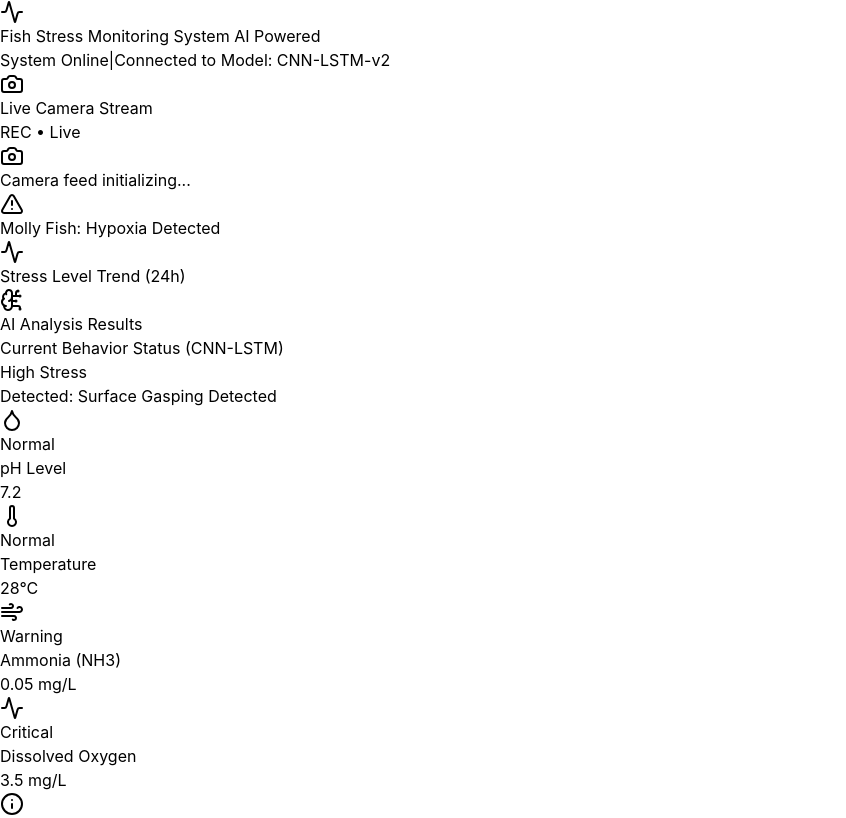
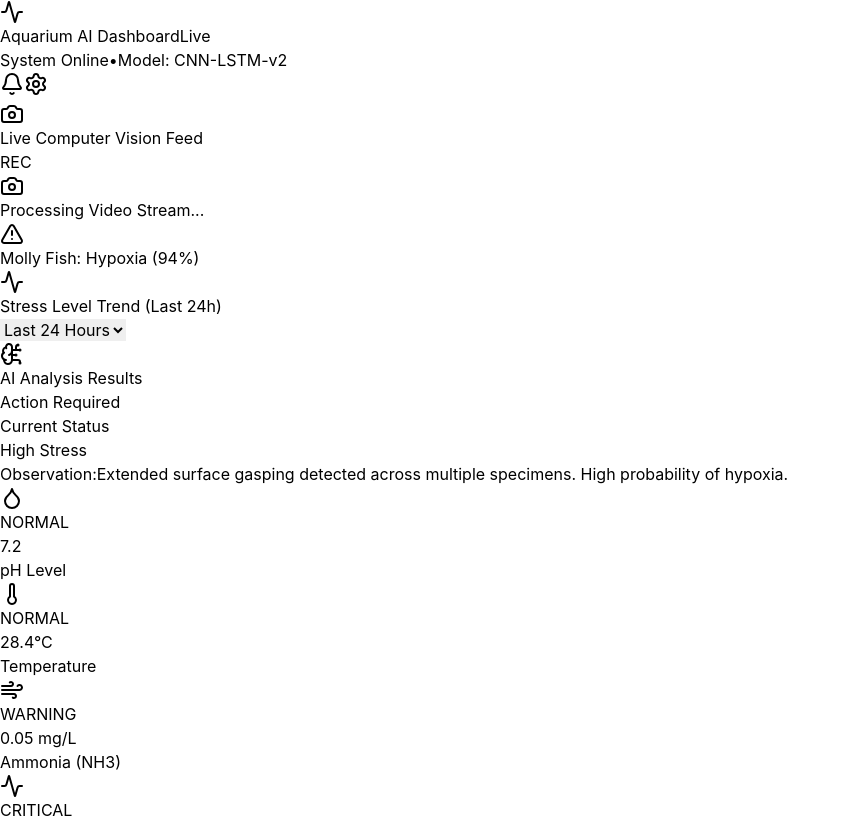
Before and after one commit to SavinduDilaksha/R26-IT-074, a React (Vite) app in the folder fish-dashboard/: page / in a window 1280 px wide. Shown: the top 818 px of the page, without its empty margins (0-846 px from the left). Built offline with nearby package versions, Linux system fonts and the light colour scheme.

Commit message:
feat: initialize aquarium AI dashboard with live video monitoring and stress analytics

```diff
--- a/fish-dashboard/src/App.jsx
+++ b/fish-dashboard/src/App.jsx
@@ -7,11 +7,13 @@ import {
   AlertTriangle,
   Camera,
   BrainCircuit,
-  Info
+  Info,
+  Settings,
+  Bell
 } from 'lucide-react';
 import {
-  LineChart,
-  Line,
+  AreaChart,
+  Area,
   XAxis,
   YAxis,
   CartesianGrid,
@@ -38,110 +40,161 @@ const alertLogs = [
 
 export default function App() {
   return (
-    <div className="min-h-screen bg-slate-950 text-slate-200 p-6 font-sans">
+    <div className="min-h-screen bg-[#020617] text-slate-200 p-4 sm:p-6 lg:p-8 font-sans selection:bg-blue-500/30 relative overflow-hidden">
 
+      {/* Background ambient glow */}
+      <div className="absolute top-[-10%] left-[-10%] w-[40%] h-[40%] bg-blue-600/10 rounded-full blur-[120px] pointer-events-none"></div>
+      <div className="absolute bottom-[-10%] right-[-10%] w-[40%] h-[40%] bg-red-600/10 rounded-full blur-[120px] pointer-events-none"></div>
+
+      <div className="max-w-7xl mx-auto relative z-10">
         {/* Header */}
-      <header className="flex items-center justify-between mb-8 pb-4 border-b border-slate-800">
-        <div className="flex items-center gap-3">
-          <Activity className="text-blue-500 w-8 h-8" />
-          <h1 className="text-2xl font-bold text-white tracking-tight">
-            Fish Stress Monitoring System <span className="text-sm font-normal text-slate-400 ml-2 border border-slate-700 bg-slate-900 px-2 py-1 rounded-full">AI Powered</span>
+        <header className="flex flex-col sm:flex-row sm:items-center justify-between mb-8 pb-4 border-b border-slate-800/60 gap-4">
+          <div className="flex items-center gap-4">
+            <div className="p-2.5 bg-gradient-to-br from-blue-500/20 to-blue-600/10 rounded-xl border border-blue-500/20 shadow-[0_0_15px_rgba(59,130,246,0.15)]">
+              <Activity className="text-blue-400 w-7 h-7" />
+            </div>
+            <div>
+              <h1 className="text-2xl sm:text-3xl font-bold tracking-tight text-transparent bg-clip-text bg-gradient-to-r from-white to-slate-400 flex items-center gap-3">
+                Aquarium AI Dashboard
+                <span className="text-[10px] sm:text-xs font-semibold text-blue-300 ml-2 border border-blue-500/30 bg-blue-500/10 px-2 py-0.5 rounded-full tracking-wider uppercase">Live</span>
               </h1>
-        </div>
-        <div className="flex items-center gap-4 text-sm">
-          <span className="flex items-center gap-2 text-green-400">
-            <span className="w-2 h-2 rounded-full bg-green-500 animate-pulse"></span>
+              <p className="text-slate-500 text-sm mt-1 flex items-center gap-2">
+                <span className="flex items-center gap-1.5 text-emerald-400">
+                  <span className="w-1.5 h-1.5 rounded-full bg-emerald-500 animate-pulse"></span>
                   System Online
                 </span>
-          <span className="text-slate-400">|</span>
-          <span className="text-slate-300">Connected to Model: CNN-LSTM-v2</span>
+                <span className="text-slate-700">•</span>
+                Model: CNN-LSTM-v2
+              </p>
+            </div>
+          </div>
+
+          <div className="flex items-center gap-3">
+            <button className="p-2.5 rounded-lg border border-slate-800 bg-slate-900/50 hover:bg-slate-800 transition-colors text-slate-400 hover:text-white">
+              <Bell className="w-5 h-5" />
+            </button>
+            <button className="p-2.5 rounded-lg border border-slate-800 bg-slate-900/50 hover:bg-slate-800 transition-colors text-slate-400 hover:text-white">
+              <Settings className="w-5 h-5" />
+            </button>
           </div>
         </header>
 
-      <div className="grid grid-cols-1 lg:grid-cols-3 gap-6">
+        <div className="grid grid-cols-1 lg:grid-cols-12 gap-6">
 
-        {/* Left Column: Live Feed & AI Status */}
-        <div className="lg:col-span-2 space-y-6">
+          {/* Left Column: Live Feed & Analytics */}
+          <div className="lg:col-span-8 space-y-6">
 
             {/* Live Feed Section */}
-          <div className="bg-slate-900 border border-slate-800 rounded-xl overflow-hidden shadow-lg">
-            <div className="px-4 py-3 border-b border-slate-800 flex justify-between items-center bg-slate-900/50">
-              <h2 className="text-lg font-semibold flex items-center gap-2">
-                <Camera className="w-5 h-5 text-slate-400" />
-                Live Camera Stream
+            <div className="group bg-slate-900/40 backdrop-blur-md border border-slate-800/80 rounded-2xl overflow-hidden shadow-2xl transition-all duration-300 hover:border-slate-700 hover:shadow-blue-900/5">
+              <div className="px-5 py-3.5 border-b border-slate-800/80 flex justify-between items-center bg-slate-900/60">
+                <h2 className="text-base font-semibold flex items-center gap-2 text-slate-200">
+                  <Camera className="w-4 h-4 text-blue-400" />
+                  Live Computer Vision Feed
                 </h2>
-              <span className="text-xs bg-red-500/10 text-red-400 px-2 py-1 rounded border border-red-500/20 font-medium">REC • Live</span>
+                <div className="flex items-center gap-2">
+                  <span className="text-[10px] uppercase tracking-wider bg-red-500/10 text-red-400 px-2 py-1 rounded-md border border-red-500/20 font-bold flex items-center gap-1.5">
+                    <span className="w-1.5 h-1.5 rounded-full bg-red-500 animate-pulse"></span>
+                    REC
+                  </span>
+                </div>
               </div>
 
-            <div className="relative aspect-video bg-slate-800 w-full overflow-hidden flex items-center justify-center group">
-              {/* Placeholder Background */}
-              <div className="absolute inset-0 bg-gradient-to-br from-slate-800 to-slate-950 opacity-80 z-0"></div>
+              <div className="relative aspect-video bg-slate-950 w-full overflow-hidden flex items-center justify-center">
+                {/* Simulated water background gradient */}
+                <div className="absolute inset-0 bg-[radial-gradient(circle_at_center,_var(--tw-gradient-stops))] from-slate-800 to-slate-950 opacity-40 z-0"></div>
 
-              <div className="relative z-10 flex flex-col items-center justify-center text-slate-500 group-hover:opacity-10 transition-opacity duration-300">
-                <Camera className="w-16 h-16 mb-4 opacity-50" />
-                <p>Camera feed initializing...</p>
+                <div className="relative z-10 flex flex-col items-center justify-center text-slate-600 transition-opacity duration-300">
+                  <Camera className="w-12 h-12 mb-3 opacity-30" />
+                  <p className="text-sm font-medium tracking-wide">Processing Video Stream...</p>
                 </div>
 
-              {/* Mock Bounding Box */}
-              <div className="absolute top-1/4 left-1/3 w-64 h-48 border-2 border-red-500 bg-red-500/10 z-20 transition-all duration-500">
-                <div className="absolute -top-7 left-[-2px] bg-red-500 text-white text-xs font-bold px-2 py-1 flex items-center gap-1 shadow-lg">
-                  <AlertTriangle className="w-3 h-3" />
-                  Molly Fish: Hypoxia Detected
+                {/* Simulated Fish Bounding Box */}
+                <div className="absolute top-1/4 left-1/3 w-64 h-48 z-20 group-hover:scale-[1.02] transition-transform duration-700 ease-in-out">
+                  {/* Bounding box outline with glowing effect */}
+                  <div className="absolute inset-0 border-2 border-red-500/80 bg-red-500/10 shadow-[0_0_15px_rgba(239,68,68,0.3)]"></div>
+                  {/* Corner accents */}
+                  <div className="absolute top-0 left-0 w-3 h-3 border-t-2 border-l-2 border-red-400"></div>
+                  <div className="absolute top-0 right-0 w-3 h-3 border-t-2 border-r-2 border-red-400"></div>
+                  <div className="absolute bottom-0 left-0 w-3 h-3 border-b-2 border-l-2 border-red-400"></div>
+                  <div className="absolute bottom-0 right-0 w-3 h-3 border-b-2 border-r-2 border-red-400"></div>
+
+                  {/* Label */}
+                  <div className="absolute -top-8 left-[-2px] bg-gradient-to-r from-red-600 to-red-500 text-white text-xs font-bold px-2.5 py-1.5 flex items-center gap-1.5 shadow-lg rounded-t-sm rounded-br-sm border border-red-400/50">
+                    <AlertTriangle className="w-3.5 h-3.5" />
+                    Molly Fish: Hypoxia (94%)
                   </div>
                 </div>
               </div>
             </div>
 
             {/* Analytics Chart */}
-          <div className="bg-slate-900 border border-slate-800 rounded-xl p-5 shadow-lg">
-            <div className="flex justify-between items-center mb-4">
-              <h2 className="text-lg font-semibold flex items-center gap-2">
-                <Activity className="w-5 h-5 text-slate-400" />
-                Stress Level Trend (24h)
+            <div className="bg-slate-900/40 backdrop-blur-md border border-slate-800/80 rounded-2xl p-5 shadow-lg transition-all duration-300 hover:border-slate-700 hover:shadow-blue-900/5">
+              <div className="flex justify-between items-center mb-6">
+                <h2 className="text-base font-semibold flex items-center gap-2 text-slate-200">
+                  <Activity className="w-4 h-4 text-blue-400" />
+                  Stress Level Trend (Last 24h)
                 </h2>
+                <select className="bg-slate-950 border border-slate-800 text-xs text-slate-400 rounded-md px-2 py-1 outline-none focus:border-slate-600">
+                  <option>Last 24 Hours</option>
+                  <option>Last 7 Days</option>
+                </select>
               </div>
               <div className="h-64 w-full">
                 <ResponsiveContainer width="100%" height="100%">
-                <LineChart data={chartData} margin={{ top: 5, right: 20, bottom: 5, left: 0 }}>
-                  <CartesianGrid strokeDasharray="3 3" stroke="#334155" vertical={false} />
-                  <XAxis dataKey="time" stroke="#94a3b8" fontSize={12} tickLine={false} axisLine={false} />
-                  <YAxis stroke="#94a3b8" fontSize={12} tickLine={false} axisLine={false} />
+                  <AreaChart data={chartData} margin={{ top: 5, right: 0, bottom: 0, left: -20 }}>
+                    <defs>
+                      <linearGradient id="colorStress" x1="0" y1="0" x2="0" y2="1">
+                        <stop offset="5%" stopColor="#ef4444" stopOpacity={0.3}/>
+                        <stop offset="95%" stopColor="#ef4444" stopOpacity={0}/>
+                      </linearGradient>
+                    </defs>
+                    <CartesianGrid strokeDasharray="3 3" stroke="#1e293b" vertical={false} />
+                    <XAxis dataKey="time" stroke="#64748b" fontSize={11} tickLine={false} axisLine={false} dy={10} />
+                    <YAxis stroke="#64748b" fontSize={11} tickLine={false} axisLine={false} />
                     <Tooltip
-                    contentStyle={{ backgroundColor: '#0f172a', borderColor: '#1e293b', color: '#f8fafc' }}
-                    itemStyle={{ color: '#38bdf8' }}
+                      contentStyle={{ backgroundColor: 'rgba(15, 23, 42, 0.9)', backdropFilter: 'blur(8px)', border: '1px solid #1e293b', borderRadius: '8px', color: '#f8fafc', boxShadow: '0 10px 15px -3px rgba(0, 0, 0, 0.5)' }}
+                      itemStyle={{ color: '#ef4444', fontWeight: 600 }}
                     />
-                  <Line
+                    <Area
                       type="monotone"
                       dataKey="stressLevel"
-                    stroke="#f43f5e"
+                      stroke="#ef4444"
                       strokeWidth={3}
-                    dot={{ fill: '#f43f5e', strokeWidth: 2, r: 4 }}
-                    activeDot={{ r: 6 }}
+                      fillOpacity={1}
+                      fill="url(#colorStress)"
+                      activeDot={{ r: 6, fill: '#ef4444', stroke: '#0f172a', strokeWidth: 2 }}
                     />
-                </LineChart>
+                  </AreaChart>
                 </ResponsiveContainer>
               </div>
             </div>
           </div>
 
-        {/* Right Column: Sensors & Logs */}
-        <div className="space-y-6">
+          {/* Right Column: Status & Sensors */}
+          <div className="lg:col-span-4 space-y-6">
 
             {/* AI Analysis Status Card */}
-          <div className="bg-slate-900 border border-red-900/50 rounded-xl p-5 shadow-[0_0_15px_rgba(220,38,38,0.1)] relative overflow-hidden">
-            <div className="absolute top-0 left-0 w-1 h-full bg-red-500"></div>
-            <h2 className="text-lg font-semibold flex items-center gap-2 mb-4 text-white">
-              <BrainCircuit className="w-5 h-5 text-red-400" />
+            <div className="bg-gradient-to-b from-red-950/40 to-slate-900/40 backdrop-blur-md border border-red-900/50 rounded-2xl p-5 shadow-[0_0_30px_rgba(220,38,38,0.08)] relative overflow-hidden group">
+              {/* Animated top border line */}
+              <div className="absolute top-0 left-0 w-full h-[2px] bg-gradient-to-r from-transparent via-red-500 to-transparent opacity-70"></div>
+
+              <div className="flex justify-between items-start mb-4 relative z-10">
+                <h2 className="text-base font-semibold flex items-center gap-2 text-white">
+                  <BrainCircuit className="w-5 h-5 text-red-400 animate-pulse" />
                   AI Analysis Results
                 </h2>
-            <div className="bg-slate-950 rounded-lg p-4 border border-slate-800">
-              <p className="text-sm text-slate-400 mb-1">Current Behavior Status (CNN-LSTM)</p>
-              <p className="text-xl font-bold text-red-400 flex items-center gap-2">
+                <span className="bg-red-500/20 text-red-400 text-[10px] font-bold px-2 py-0.5 rounded uppercase tracking-wider border border-red-500/30">Action Required</span>
+              </div>
+
+              <div className="bg-[#020617]/60 rounded-xl p-4 border border-red-900/30 relative z-10">
+                <p className="text-xs text-slate-400 mb-1.5 uppercase tracking-wide font-medium">Current Status</p>
+                <p className="text-2xl font-bold text-transparent bg-clip-text bg-gradient-to-r from-red-400 to-rose-400 flex items-center gap-2">
                   High Stress
                 </p>
-              <div className="mt-3 p-3 bg-red-500/10 rounded border border-red-500/20">
-                <p className="text-sm text-red-200">
-                  <span className="font-semibold">Detected:</span> Surface Gasping Detected
+                <div className="mt-4 p-3.5 bg-red-500/10 rounded-lg border border-red-500/20 shadow-inner">
+                  <p className="text-sm text-red-200 leading-relaxed">
+                    <span className="font-semibold block mb-1 text-red-300">Observation:</span>
+                    Extended surface gasping detected across multiple specimens. High probability of hypoxia.
                   </p>
                 </div>
               </div>
@@ -150,84 +203,86 @@ export default function App() {
             {/* Sensor Grid */}
             <div className="grid grid-cols-2 gap-4">
               {/* pH Level */}
-            <div className="bg-slate-900 border border-slate-800 rounded-xl p-4 flex flex-col justify-between">
-              <div className="flex justify-between items-start mb-2">
-                <div className="p-2 bg-slate-800 rounded-lg">
-                  <Droplet className="w-5 h-5 text-green-400" />
+              <div className="bg-slate-900/40 backdrop-blur-md border border-slate-800/80 rounded-2xl p-4 flex flex-col justify-between hover:bg-slate-800/40 transition-colors group">
+                <div className="flex justify-between items-start mb-4">
+                  <div className="p-2 bg-emerald-500/10 rounded-lg border border-emerald-500/20 group-hover:scale-110 transition-transform">
+                    <Droplet className="w-4 h-4 text-emerald-400" />
                   </div>
-                <span className="text-xs font-medium text-green-400 bg-green-400/10 px-2 py-1 rounded">Normal</span>
+                  <span className="text-[10px] font-semibold text-emerald-400 bg-emerald-400/10 px-2 py-0.5 rounded border border-emerald-500/20">NORMAL</span>
                 </div>
                 <div>
-                <p className="text-sm text-slate-400">pH Level</p>
-                <h3 className="text-2xl font-bold text-white">7.2</h3>
+                  <h3 className="text-2xl font-bold text-white tracking-tight">7.2</h3>
+                  <p className="text-xs text-slate-400 mt-1 uppercase tracking-wide font-medium">pH Level</p>
                 </div>
               </div>
 
               {/* Temperature */}
-            <div className="bg-slate-900 border border-slate-800 rounded-xl p-4 flex flex-col justify-between">
-              <div className="flex justify-between items-start mb-2">
-                <div className="p-2 bg-slate-800 rounded-lg">
-                  <Thermometer className="w-5 h-5 text-green-400" />
+              <div className="bg-slate-900/40 backdrop-blur-md border border-slate-800/80 rounded-2xl p-4 flex flex-col justify-between hover:bg-slate-800/40 transition-colors group">
+                <div className="flex justify-between items-start mb-4">
+                  <div className="p-2 bg-emerald-500/10 rounded-lg border border-emerald-500/20 group-hover:scale-110 transition-transform">
+                    <Thermometer className="w-4 h-4 text-emerald-400" />
                   </div>
-                <span className="text-xs font-medium text-green-400 bg-green-400/10 px-2 py-1 rounded">Normal</span>
+                  <span className="text-[10px] font-semibold text-emerald-400 bg-emerald-400/10 px-2 py-0.5 rounded border border-emerald-500/20">NORMAL</span>
                 </div>
                 <div>
-                <p className="text-sm text-slate-400">Temperature</p>
-                <h3 className="text-2xl font-bold text-white">28°C</h3>
+                  <h3 className="text-2xl font-bold text-white tracking-tight">28.4<span className="text-base text-slate-500 font-normal">°C</span></h3>
+                  <p className="text-xs text-slate-400 mt-1 uppercase tracking-wide font-medium">Temperature</p>
                 </div>
               </div>
 
               {/* Ammonia */}
-            <div className="bg-slate-900 border border-yellow-900/30 rounded-xl p-4 flex flex-col justify-between relative overflow-hidden">
-              <div className="absolute top-0 left-0 w-full h-1 bg-yellow-500/50"></div>
-              <div className="flex justify-between items-start mb-2">
-                <div className="p-2 bg-yellow-500/10 rounded-lg">
-                  <Wind className="w-5 h-5 text-yellow-400" />
+              <div className="bg-slate-900/40 backdrop-blur-md border border-amber-900/30 rounded-2xl p-4 flex flex-col justify-between hover:bg-slate-800/40 transition-colors group relative overflow-hidden">
+                <div className="absolute top-0 right-0 w-16 h-16 bg-amber-500/5 rounded-full blur-xl"></div>
+                <div className="flex justify-between items-start mb-4 relative z-10">
+                  <div className="p-2 bg-amber-500/10 rounded-lg border border-amber-500/20 group-hover:scale-110 transition-transform">
+                    <Wind className="w-4 h-4 text-amber-400" />
                   </div>
-                <span className="text-xs font-medium text-yellow-400 bg-yellow-400/10 px-2 py-1 rounded">Warning</span>
+                  <span className="text-[10px] font-semibold text-amber-400 bg-amber-400/10 px-2 py-0.5 rounded border border-amber-500/20">WARNING</span>
                 </div>
-              <div>
-                <p className="text-sm text-slate-400">Ammonia (NH3)</p>
-                <h3 className="text-2xl font-bold text-white">0.05 <span className="text-sm font-normal text-slate-500">mg/L</span></h3>
+                <div className="relative z-10">
+                  <h3 className="text-2xl font-bold text-amber-50 tracking-tight">0.05 <span className="text-sm font-normal text-slate-500">mg/L</span></h3>
+                  <p className="text-xs text-slate-400 mt-1 uppercase tracking-wide font-medium">Ammonia (NH3)</p>
                 </div>
               </div>
 
               {/* Dissolved Oxygen */}
-            <div className="bg-slate-900 border border-red-900/50 rounded-xl p-4 flex flex-col justify-between relative overflow-hidden shadow-[0_0_10px_rgba(220,38,38,0.05)]">
-              <div className="absolute top-0 left-0 w-full h-1 bg-red-500"></div>
-              <div className="flex justify-between items-start mb-2">
-                <div className="p-2 bg-red-500/10 rounded-lg">
-                  <Activity className="w-5 h-5 text-red-400" />
+              <div className="bg-slate-900/40 backdrop-blur-md border border-red-900/50 rounded-2xl p-4 flex flex-col justify-between hover:bg-slate-800/40 transition-colors group relative overflow-hidden shadow-[0_4px_20px_rgba(220,38,38,0.05)]">
+                <div className="absolute -bottom-4 -right-4 w-20 h-20 bg-red-500/10 rounded-full blur-2xl"></div>
+                <div className="flex justify-between items-start mb-4 relative z-10">
+                  <div className="p-2 bg-red-500/20 rounded-lg border border-red-500/30 group-hover:scale-110 transition-transform">
+                    <Activity className="w-4 h-4 text-red-400" />
                   </div>
-                <span className="text-xs font-medium text-red-400 bg-red-400/10 px-2 py-1 rounded animate-pulse">Critical</span>
+                  <span className="text-[10px] font-semibold text-red-400 bg-red-500/10 px-2 py-0.5 rounded border border-red-500/20 animate-pulse">CRITICAL</span>
                 </div>
-              <div>
-                <p className="text-sm text-slate-400">Dissolved Oxygen</p>
-                <h3 className="text-2xl font-bold text-red-400">3.5 <span className="text-sm font-normal text-red-400/50">mg/L</span></h3>
+                <div className="relative z-10">
+                  <h3 className="text-2xl font-bold text-red-400 tracking-tight">3.5 <span className="text-sm font-normal text-red-400/60">mg/L</span></h3>
+                  <p className="text-xs text-slate-400 mt-1 uppercase tracking-wide font-medium">Dissolved O2</p>
                 </div>
               </div>
             </div>
 
             {/* Alert Logs */}
-          <div className="bg-slate-900 border border-slate-800 rounded-xl overflow-hidden">
-            <div className="px-5 py-4 border-b border-slate-800">
-              <h2 className="text-lg font-semibold flex items-center gap-2">
-                <Info className="w-5 h-5 text-slate-400" />
+            <div className="bg-slate-900/40 backdrop-blur-md border border-slate-800/80 rounded-2xl overflow-hidden shadow-lg hover:border-slate-700 transition-colors">
+              <div className="px-5 py-3.5 border-b border-slate-800/80 bg-slate-900/60 flex items-center justify-between">
+                <h2 className="text-base font-semibold flex items-center gap-2 text-slate-200">
+                  <Info className="w-4 h-4 text-blue-400" />
                   Recent Alerts
                 </h2>
+                <button className="text-[10px] text-blue-400 hover:text-blue-300 font-medium uppercase tracking-wider">View All</button>
               </div>
               <div className="divide-y divide-slate-800/50">
                 {alertLogs.map((log) => (
-                <div key={log.id} className="p-4 hover:bg-slate-800/30 transition-colors">
-                  <div className="flex items-start justify-between mb-1">
-                    <span className={`text-sm font-medium ${log.severity === 'critical' ? 'text-red-400' : 'text-yellow-400'}`}>
+                  <div key={log.id} className="p-4 hover:bg-slate-800/60 transition-colors group cursor-pointer">
+                    <div className="flex items-start justify-between mb-1.5">
+                      <span className={`text-sm font-semibold flex items-center gap-2 ${log.severity === 'critical' ? 'text-red-400' : 'text-amber-400'}`}>
+                        {log.severity === 'critical' ? <AlertTriangle className="w-3.5 h-3.5" /> : <Wind className="w-3.5 h-3.5" />}
                         {log.issue}
                       </span>
-                    <span className="text-xs text-slate-500">{log.time}</span>
+                      <span className="text-[10px] text-slate-500 font-medium">{log.time}</span>
                     </div>
-                  <div className="flex items-center gap-2 text-sm text-slate-300">
-                    <span className="w-1.5 h-1.5 rounded-full bg-blue-500"></span>
-                    Action: {log.action}
+                    <div className="flex items-center gap-2 text-xs text-slate-400">
+                      <span className="w-1 h-1 rounded-full bg-slate-600 group-hover:bg-blue-400 transition-colors"></span>
+                      Auto-Action: <span className="text-slate-300">{log.action}</span>
                     </div>
                   </div>
                 ))}
@@ -237,5 +292,6 @@ export default function App() {
           </div>
         </div>
       </div>
+    </div>
   );
 }
```
Lines whose indentation alone changed are shown as unchanged.
